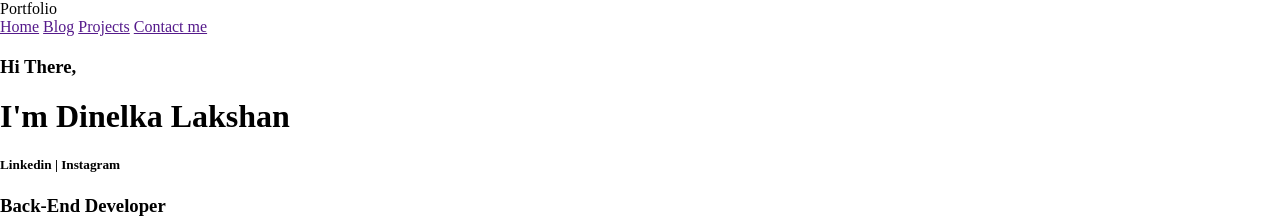
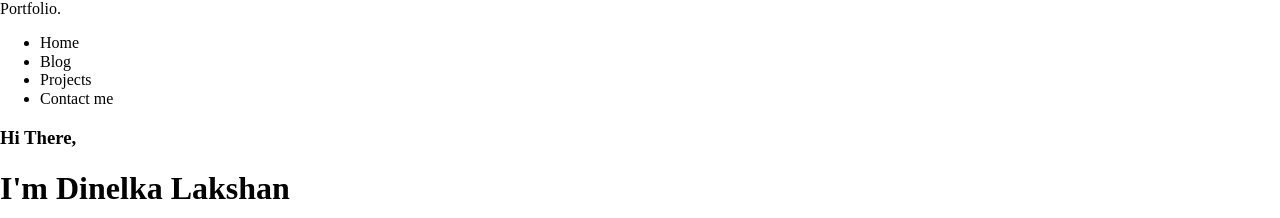
Before and after one commit to dinelkalakshan40/My-Profile, a plain HTML site: page index.html in a window 1280 px wide. Shown: the top 218 px of the page. Drawn offline with Linux system fonts and the light colour scheme; a web font is replaced by a local one.

Commit message:
modifed header

```diff
--- a/index.html
+++ b/index.html
@@ -10,18 +10,26 @@
     <link rel="stylesheet" href="assets/normalize.css">
     <link rel="stylesheet" href="assets/style/header-style.css">
 
+    <link rel="preconnect" href="https://fonts.googleapis.com">
+    <link rel="preconnect" href="https://fonts.gstatic.com" crossorigin>
+    <link href="https://fonts.googleapis.com/css2?family=Odor+Mean+Chey&family=Suez+One&display=swap" rel="stylesheet">
+
     <title>dinelkalakshan.lk</title>
 </head>
 <body>
     <header> <!--navigation-->
 
-        <label>Portfolio</label>
+        <div id="divport">Portfolio.</div>
 
         <nav>
-            <a href="">Home</a>
-            <a href="">Blog</a>
-            <a href="">Projects</a>
-            <a href="">Contact me</a>
+            <ul>
+                <li>Home</li>
+                <li>Blog</li>
+                <li>Projects</li>
+                <li>Contact me</li>
+
+            </ul>
+
         </nav>
 
     </header>
```
